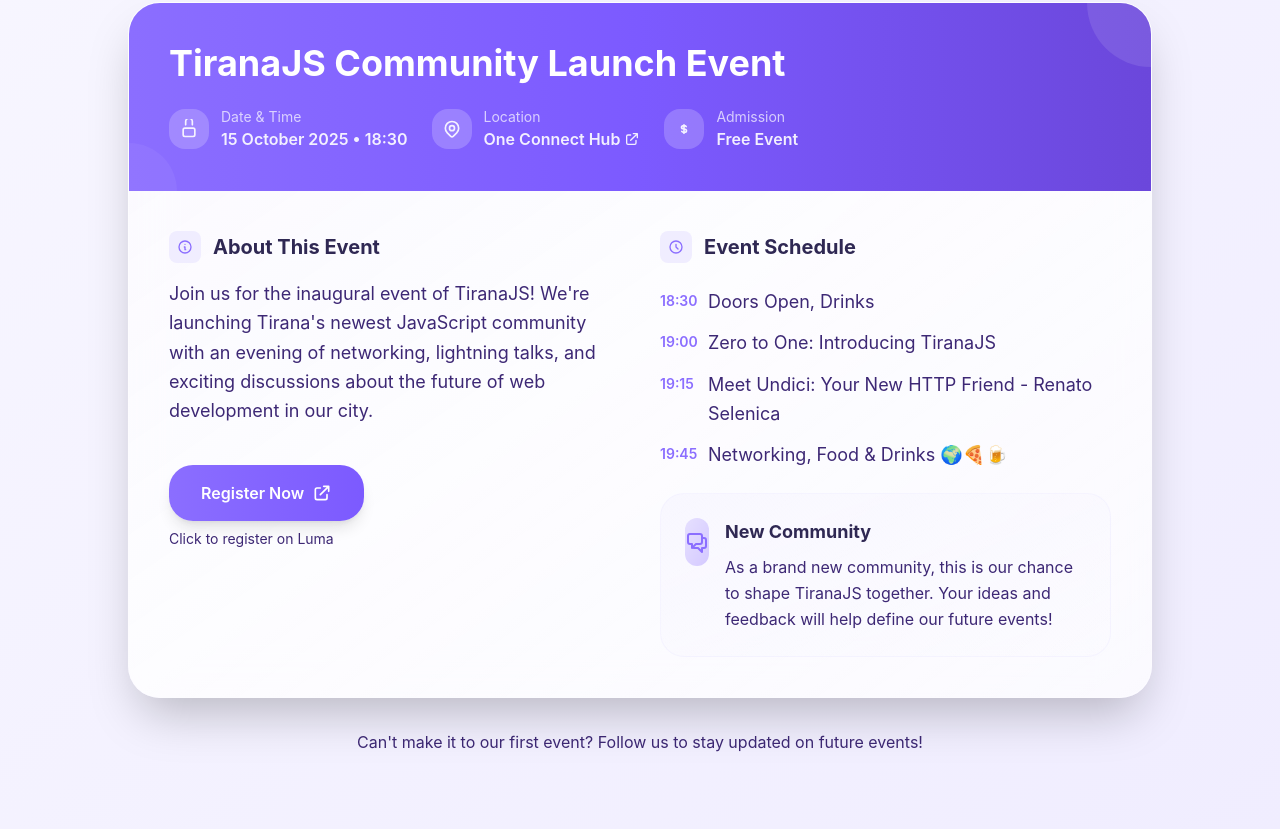
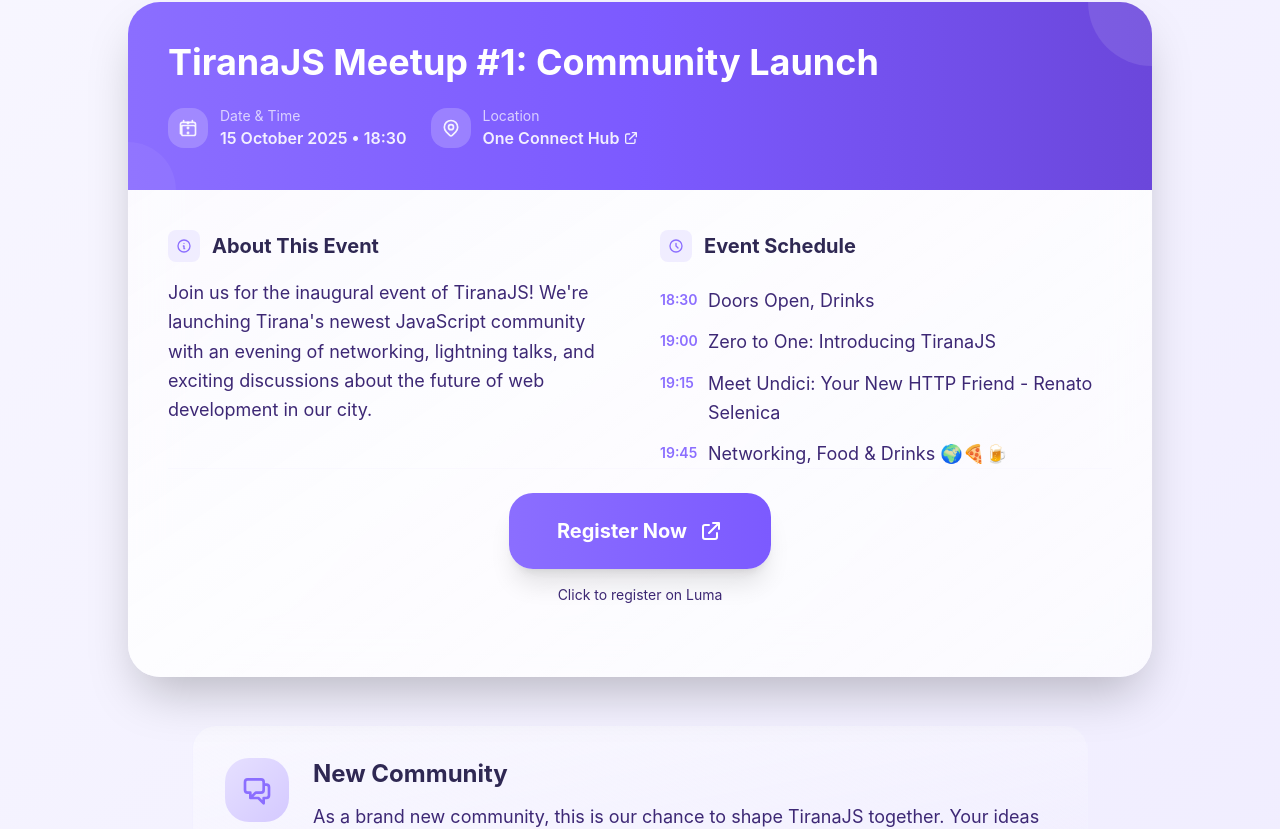
Before and after one commit to TiranaJS/website, a Next.js app: page / in a window 1280 px wide. Shown: the part 1259-2088 px from the top of the page. Built offline with nearby package versions, Linux system fonts and the light colour scheme.

Commit message:
feat: update FirstEvent component with new title, refined layout, and enhanced registration section

```diff
--- a/src/components/FirstEvent.tsx
+++ b/src/components/FirstEvent.tsx
@@ -2,7 +2,7 @@ import React from 'react';
 
 const FirstEvent: React.FC = () => {
   const eventDetails = {
-    title: "TiranaJS Community Launch Event",
+    title: "TiranaJS Meetup #1: Community Launch",
     date: "15 October 2025",
     time: "18:30",
     location: "One Connect Hub",
@@ -43,7 +43,7 @@ const FirstEvent: React.FC = () => {
         <div className="max-w-5xl mx-auto">
           <div className="relative group">
             {/* Glassmorphism Card */}
-            <div className="relative bg-white/70 backdrop-blur-xl rounded-3xl shadow-2xl border border-white/20 overflow-hidden transition-all duration-500 hover:shadow-3xl hover:scale-[1.02]">
+            <div className="relative bg-white/70 backdrop-blur-xl rounded-3xl shadow-2xl overflow-hidden transition-all duration-500 hover:shadow-3xl hover:scale-[1.02]">
               {/* Gradient Background Overlay */}
               <div className="absolute inset-0 bg-gradient-to-br from-primary-50/50 via-white/30 to-accent-lavender/30 pointer-events-none"></div>
 
@@ -64,7 +64,8 @@ const FirstEvent: React.FC = () => {
                         <div className="flex items-center group/item">
                           <div className="w-10 h-10 bg-white/20 rounded-xl flex items-center justify-center mr-3 group-hover/item:bg-white/30 transition-colors duration-200">
                             <svg className="w-5 h-5" fill="none" stroke="currentColor" viewBox="0 0 24 24">
-                              <path strokeLinecap="round" strokeLinejoin="round" strokeWidth={2} d="M8 7V3a4 4 0 118 0v4m-9 4h10a2 2 0 012 2v6a2 2 0 01-2 2H7a2 2 0 01-2-2v-6a2 2 0 012-2z" />
+                              <path strokeLinecap="round" strokeLinejoin="round" strokeWidth={2} d="M6.75 3v2.25M17.25 3v2.25M3 18.75V7.5a2.25 2.25 0 012.25-2.25h13.5A2.25 2.25 0 0121 7.5v11.25m-16.5 0A2.25 2.25 0 005.25 21h13.5a2.25 2.25 0 002.25-2.25m-16.5 0v-7.5A2.25 2.25 0 015.25 9h13.5a2.25 2.25 0 012.25 2.25v7.5" />
+                              <path strokeLinecap="round" strokeLinejoin="round" strokeWidth={2} d="M12 6.75a.75.75 0 110-1.5.75.75 0 010 1.5zM12 12.75a.75.75 0 110-1.5.75.75 0 010 1.5zM12 18.75a.75.75 0 110-1.5.75.75 0 010 1.5z" />
                             </svg>
                           </div>
                           <div>
@@ -96,17 +97,6 @@ const FirstEvent: React.FC = () => {
                           </div>
                         </div>
 
-                        <div className="flex items-center group/item">
-                          <div className="w-10 h-10 bg-white/20 rounded-xl flex items-center justify-center mr-3 group-hover/item:bg-white/30 transition-colors duration-200">
-                            <svg className="w-5 h-5" fill="none" stroke="currentColor" viewBox="0 0 24 24">
-                              <path strokeLinecap="round" strokeLinejoin="round" strokeWidth={2} d="M12 8c-1.657 0-3 .895-3 2s1.343 2 3 2 3 .895 3 2-1.343 2-3 2m0-8c1.11 0 2.08.402 2.599 1M12 8V7m0 1v8m0 0v1m0-1c-1.11 0-2.08-.402-2.599-1" />
-                            </svg>
-                          </div>
-                          <div>
-                            <div className="text-sm text-white/70">Admission</div>
-                            <div className="font-semibold">Free Event</div>
-                          </div>
-                        </div>
                       </div>
                     </div>
                   </div>
@@ -133,23 +123,6 @@ const FirstEvent: React.FC = () => {
 
                     </div>
 
-                    {/* CTA Button */}
-                    <div className="pt-4">
-                      <a
-                        href={eventDetails.lumaLink}
-                        target="_blank"
-                        rel="noopener noreferrer"
-                        className="group relative inline-flex items-center px-8 py-4 bg-gradient-to-r from-primary-600 to-primary-700 hover:from-primary-700 hover:to-primary-800 text-white font-semibold rounded-2xl shadow-lg hover:shadow-xl transform hover:scale-105 transition-all duration-300 cursor-pointer"
-                      >
-                        <span className="relative z-10">Register Now</span>
-                        <svg className="w-5 h-5 ml-2 group-hover:translate-x-1 transition-transform duration-300" fill="none" stroke="currentColor" viewBox="0 0 24 24">
-                          <path strokeLinecap="round" strokeLinejoin="round" strokeWidth={2} d="M10 6H6a2 2 0 00-2 2v10a2 2 0 002 2h10a2 2 0 002-2v-4M14 4h6m0 0v6m0-6L10 14" />
-                        </svg>
-                      </a>
-                      <p className="text-sm text-dark-secondary mt-2">
-                        Click to register on Luma
-                      </p>
-                    </div>
                   </div>
 
                   {/* Event Schedule */}
@@ -176,25 +149,46 @@ const FirstEvent: React.FC = () => {
                       ))}
                     </div>
 
-                    {/* Community Note */}
-                    <div className="mt-8 p-6 bg-gradient-to-br from-primary-50 to-accent-lavender/30 rounded-2xl border border-primary-100/50">
-                      <div className="flex items-start">
-                        <div className="w-12 h-12 bg-gradient-to-br from-primary-200 to-primary-300 rounded-2xl flex items-center justify-center mr-4">
-                          <svg className="w-6 h-6 text-primary-600" fill="none" stroke="currentColor" viewBox="0 0 24 24">
-                            <path strokeLinecap="round" strokeLinejoin="round" strokeWidth={2} d="M17 8h2a2 2 0 012 2v6a2 2 0 01-2 2h-2v4l-4-4H9a1.994 1.994 0 01-1.414-.586m0 0L11 14h4a2 2 0 002-2V6a2 2 0 00-2-2H5a2 2 0 00-2 2v6a2 2 0 002 2h2v4l.586-.586z" />
-                          </svg>
-                        </div>
-                        <div>
-                          <h5 className="font-bold text-dark-primary mb-2 text-lg">New Community</h5>
-                          <p className="text-dark-secondary leading-relaxed">
-                            As a brand new community, this is our chance to shape TiranaJS together.
-                            Your ideas and feedback will help define our future events!
-                          </p>
-                        </div>
-                      </div>
-                    </div>
                   </div>
                 </div>
+
+                {/* Registration CTA - Bottom Center */}
+                <div className="px-8 md:px-10 pb-8 pt-6 text-center border-t border-primary-100/30">
+                  <a
+                    href={eventDetails.lumaLink}
+                    target="_blank"
+                    rel="noopener noreferrer"
+                    className="group relative inline-flex items-center px-8 sm:px-12 py-6 bg-gradient-to-r from-primary-600 to-primary-700 hover:from-primary-700 hover:to-primary-800 text-white font-bold text-lg sm:text-xl rounded-2xl shadow-xl hover:shadow-2xl transform hover:scale-105 transition-all duration-300 cursor-pointer whitespace-nowrap"
+                  >
+                    <span className="relative z-10">Register Now</span>
+                    <svg className="w-6 h-6 ml-3 group-hover:translate-x-1 transition-transform duration-300" fill="none" stroke="currentColor" viewBox="0 0 24 24">
+                      <path strokeLinecap="round" strokeLinejoin="round" strokeWidth={2} d="M10 6H6a2 2 0 00-2 2v10a2 2 0 002 2h10a2 2 0 002-2v-4M14 4h6m0 0v6m0-6L10 14" />
+                    </svg>
+                  </a>
+                  <p className="text-sm text-dark-secondary mt-4">
+                    Click to register on Luma
+                  </p>
+                </div>
+              </div>
+            </div>
+          </div>
+        </div>
+
+        {/* New Community Card */}
+        <div className="max-w-4xl mx-auto mt-12">
+          <div className="p-8 bg-gradient-to-br from-primary-50 to-accent-lavender/30 rounded-2xl border border-primary-100/50">
+            <div className="flex items-start">
+              <div className="w-16 h-16 bg-gradient-to-br from-primary-200 to-primary-300 rounded-2xl flex items-center justify-center mr-6 flex-shrink-0">
+                <svg className="w-8 h-8 text-primary-600" fill="none" stroke="currentColor" viewBox="0 0 24 24">
+                  <path strokeLinecap="round" strokeLinejoin="round" strokeWidth={2} d="M17 8h2a2 2 0 012 2v6a2 2 0 01-2 2h-2v4l-4-4H9a1.994 1.994 0 01-1.414-.586m0 0L11 14h4a2 2 0 002-2V6a2 2 0 00-2-2H5a2 2 0 00-2 2v6a2 2 0 002 2h2v4l.586-.586z" />
+                </svg>
+              </div>
+              <div>
+                <h5 className="font-bold text-dark-primary mb-3 text-2xl">New Community</h5>
+                <p className="text-dark-secondary leading-relaxed text-lg">
+                  As a brand new community, this is our chance to shape TiranaJS together.
+                  Your ideas and feedback will help define our future events!
+                </p>
               </div>
             </div>
           </div>
```
